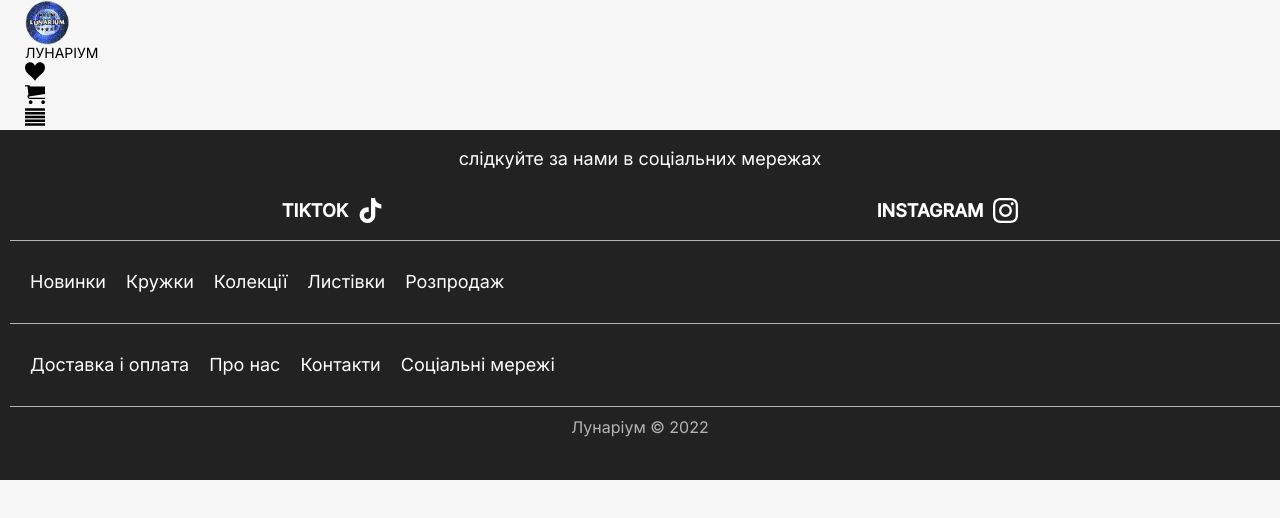
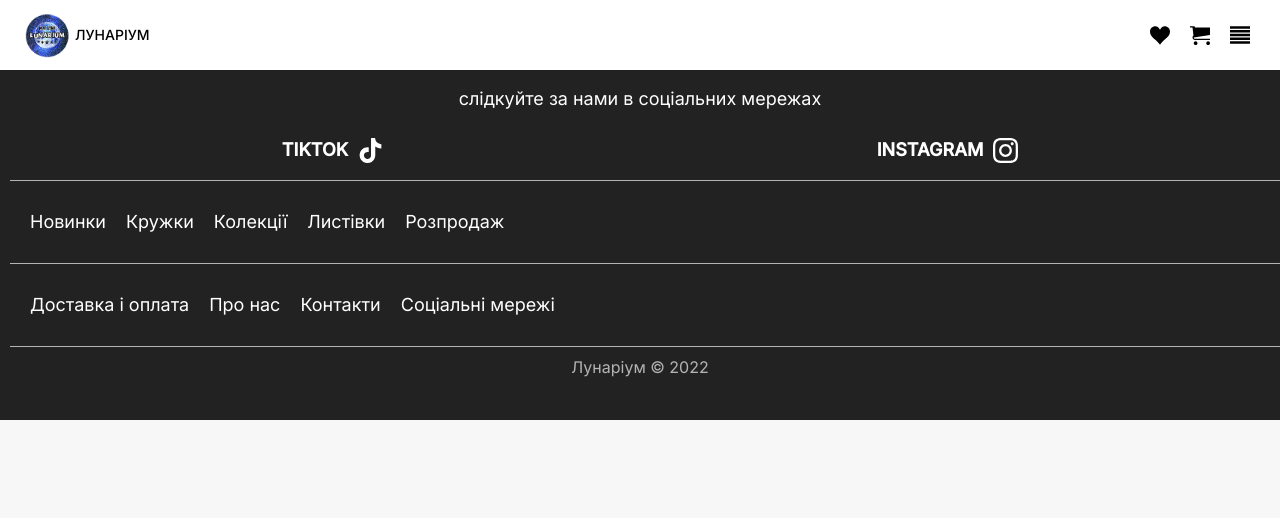
Before and after one commit to vsokolvak/lunarium-new, a website built with Vite: page src/index.html in a window 1280 px wide. Built offline with nearby package versions, Linux system fonts and the light colour scheme.

Commit message:
fixed githab page

```diff
--- a/src/partials/home/styles.css
+++ b/src/partials/home/styles.css
@@ -1,4 +1,4 @@
 
 
-/* @import url('../partials/reusedComponent/header/styles.css'); */
+@import url('../reusedComponent/header/styles.css');
 @import url('../reusedComponent/footer/styles.css');
```
